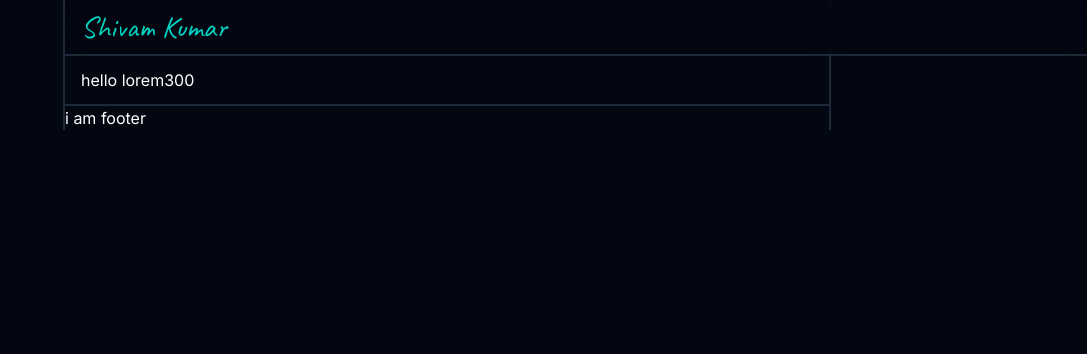
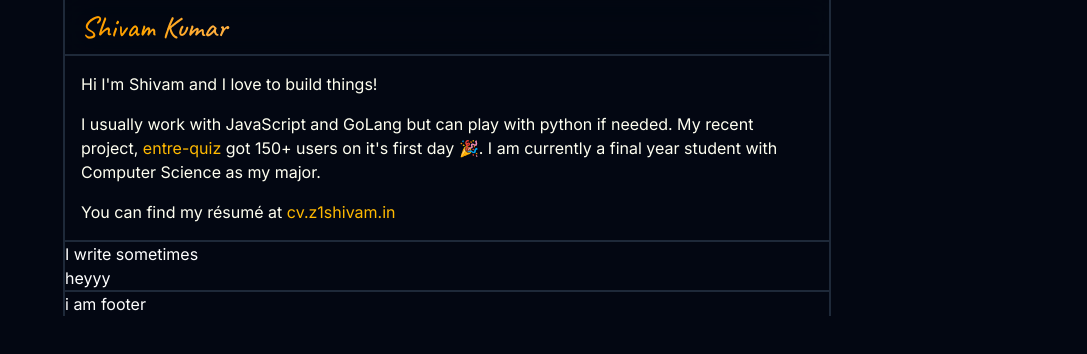
Before and after one commit to z1shivam/z1, a Next.js app: page / in a window 1280 px wide. Shown: the top 354 px of the page, without its empty margins (193-1280 px from the left). Built offline with nearby package versions, Linux system fonts and the light colour scheme.

Commit message:
built intro section

```diff
--- a/src/app/(main)/layout.tsx
+++ b/src/app/(main)/layout.tsx
@@ -5,9 +5,11 @@ export default function MainLayout({
     children,
 }: Readonly<{ children: React.ReactNode }>) {
     return (
-        <main className="mx-auto max-w-3xl border-gray-800 pt-14 md:border-x-2">
+        <main className="">
             <Header />
-            {children}
+            <main className="mx-auto max-w-3xl border-gray-800 pt-14 md:border-x-2">
+                {children}
+            </main>
             <Footer />
         </main>
     );
--- a/src/app/(main)/page.tsx
+++ b/src/app/(main)/page.tsx
@@ -1,7 +1,11 @@
+import HomeBlogsList from "@/components/custom/HomeBlogsList";
+import Intro from "@/components/custom/Intro";
+
 export default function Page() {
     return (
-        <div>
-            <p className="px-4 py-3">hello lorem300</p>
+        <div className="divide-y-2 divide-gray-800">
+            <Intro />
+            <HomeBlogsList />
         </div>
     );
 }
--- /dev/null
+++ b/src/components/custom/CustomLink.tsx
@@ -0,0 +1,43 @@
+import Link from "next/link";
+import React from "react";
+
+export interface CustomLinkProps
+    extends React.AnchorHTMLAttributes<HTMLAnchorElement> {
+    external?: boolean;
+    href: string;
+    newTab?: boolean;
+}
+
+export default function CustomLink({
+    external,
+    href,
+    newTab,
+    children,
+    ...rest
+}: CustomLinkProps) {
+    const isExternal = external ?? /^(https?:\/\/|\/\/)/.test(href);
+
+    const target = newTab ? "_blank" : rest.target;
+    const rel = newTab ? "noopener noreferrer" : rest.rel;
+
+    if (isExternal) {
+        return (
+            <a
+                className="text-amber-400 hover:underline active:underline"
+                href={href}
+                target={target}
+                rel={rel}
+                {...rest}
+            >
+                {children}
+            </a>
+        );
+    }
+
+    // Internal Link -> Next.js <Link>
+    return (
+        <Link href={href} target={target} rel={rel} {...rest}>
+            {children}
+        </Link>
+    );
+}
--- a/src/components/custom/Footer.tsx
+++ b/src/components/custom/Footer.tsx
@@ -1,3 +1,7 @@
 export default function Footer() {
-    return <footer className="border-t-2 border-gray-800">i am footer</footer>;
+    return (
+        <footer className="mx-auto max-w-3xl border-t-2 border-gray-800 md:border-x-2">
+            i am footer
+        </footer>
+    );
 }
--- a/src/components/custom/Header.tsx
+++ b/src/components/custom/Header.tsx
@@ -1,8 +1,15 @@
+import Link from "next/link";
+
 export default function Header() {
     return (
-        <header className="fixed top-0 h-14 w-full border-b-2 border-gray-800 bg-gray-950/70 px-4 backdrop-blur-lg">
-            <div className="font-caveat flex h-full w-full items-center bg-linear-to-r from-teal-400 to-indigo-300 bg-clip-text text-3xl text-transparent">
-                Shivam Kumar
+        <header className="fixed top-0 h-14 w-full">
+            <div className="mx-auto h-full w-full max-w-3xl border-b-2 border-gray-800 bg-gray-950/60 backdrop-blur-lg md:border-x-2">
+                <Link
+                    href={"/"}
+                    className="font-caveat flex h-full w-full items-center bg-linear-to-r from-amber-500 to-amber-50 bg-clip-text px-4 text-3xl font-medium text-transparent"
+                >
+                    Shivam Kumar
+                </Link>
             </div>
         </header>
     );
--- /dev/null
+++ b/src/components/custom/HomeBlogsList.tsx
@@ -0,0 +1,8 @@
+export default function HomeBlogsList() {
+    return (
+        <section>
+            <h2 className="">I write sometimes</h2>
+            <p>heyyy</p>
+        </section>
+    );
+}
--- /dev/null
+++ b/src/components/custom/Intro.tsx
@@ -0,0 +1,28 @@
+import CustomLink from "./CustomLink";
+
+export default function Intro() {
+    return (
+        <div className="p-4">
+            <div className="text-l text-[#fffff0]">
+                <p className="">
+                    Hi I&apos;m Shivam and I love to build things!
+                </p>
+                <p className="pt-4">
+                    I usually work with JavaScript and GoLang but can play with
+                    python if needed. My recent project,{" "}
+                    <CustomLink newTab href="https://eq.z1shivam.in">
+                        entre-quiz
+                    </CustomLink>{" "}
+                    got 150+ users on it&apos;s first day 🎉. I am currently a
+                    final year student with Computer Science as my major.
+                </p>
+                <p className="pt-4">
+                    You can find my résumé at{" "}
+                    <CustomLink href="https://cv.z1shivam.in/">
+                        cv.z1shivam.in
+                    </CustomLink>
+                </p>
+            </div>
+        </div>
+    );
+}
```
